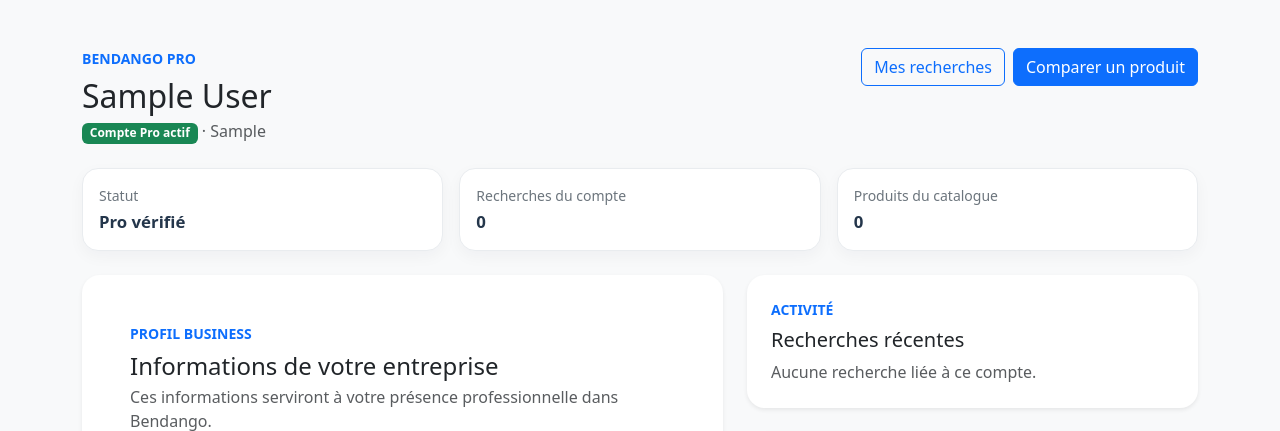
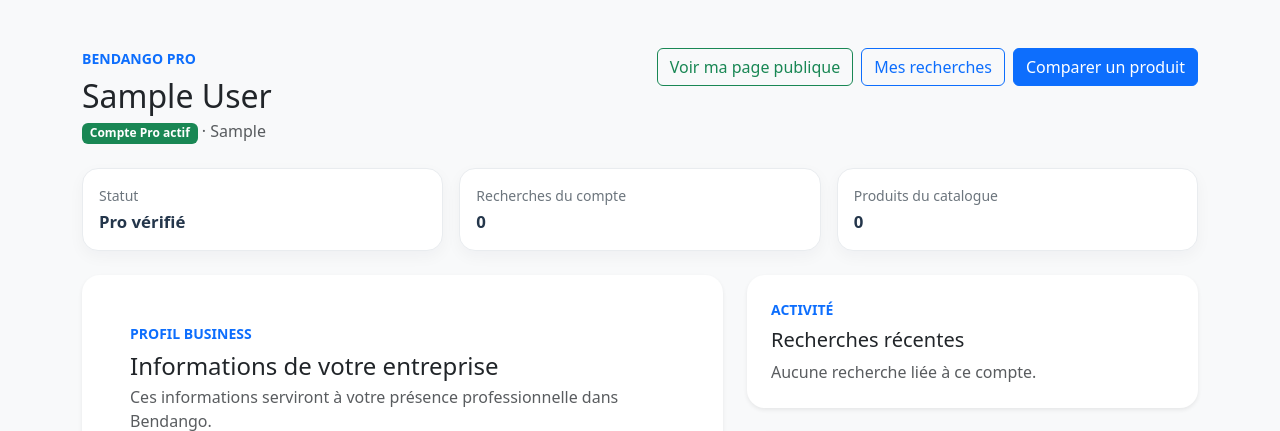
Before and after one commit to kembo-dev/bendango, a Django app: page /pro/ in a window 1280 px wide. Shown: the top 431 px of the page. Run offline with Django 5.2, Linux system fonts and the light colour scheme; a user stored in the database is signed in; data comes from the database, SQL or seed files in the repository; tables that the repository leaves empty hold one stand-in row (values such as "Sample post"); data that the repository does not hold is empty; parts of the project's set-up code (start-up, migrations or seed data) failed here and were passed over.

Commit message:
ux: link Pro dashboard to public Business page

```diff
--- a/tracker/templates/tracker/pro_dashboard.html
+++ b/tracker/templates/tracker/pro_dashboard.html
@@ -17,7 +17,10 @@
                 {% if profile.country %} · {{ profile.country }}{% endif %}
             </div>
         </div>
-        <div class="d-flex gap-2">
+        <div class="d-flex gap-2 flex-wrap">
+            {% if profile.is_public and profile.is_active %}
+            <a href="{% url 'public_business' profile.slug %}" class="btn btn-outline-success" target="_blank">Voir ma page publique</a>
+            {% endif %}
             <a href="{% url 'search_history' %}" class="btn btn-outline-primary">Mes recherches</a>
             <a href="{% url 'scrape_view' %}" class="btn btn-primary">Comparer un produit</a>
         </div>
```
